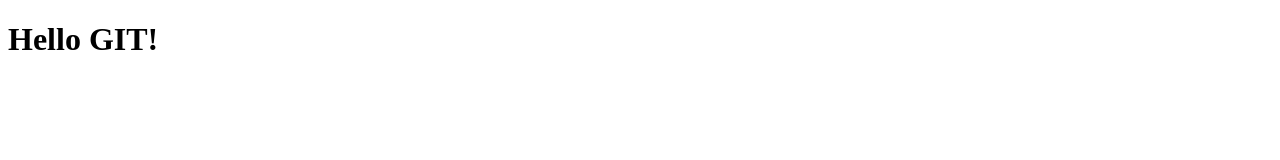
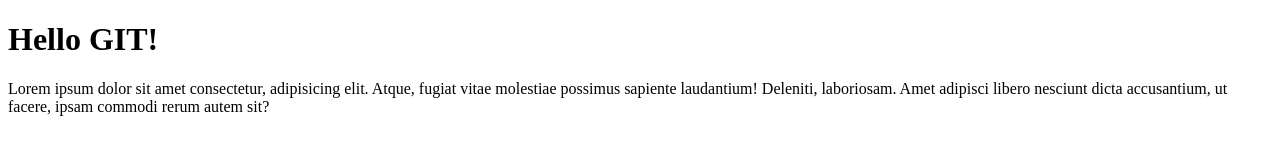
Before and after one commit to Dibar110/test_ripo, a plain HTML site: page index.html in a window 1280 px wide. Drawn offline with Linux system fonts and the light colour scheme.

Commit message:
index.html

```diff
--- a/index.html
+++ b/index.html
@@ -8,6 +8,7 @@
 </head>
 <body>
     <h1>Hello GIT!</h1>
+        <p>Lorem ipsum dolor sit amet consectetur, adipisicing elit. Atque, fugiat vitae molestiae possimus sapiente laudantium! Deleniti, laboriosam. Amet adipisci libero nesciunt dicta accusantium, ut facere, ipsam commodi rerum autem sit?</p>
     <script src="script.js"></script>
 </body>
 </html>
```
